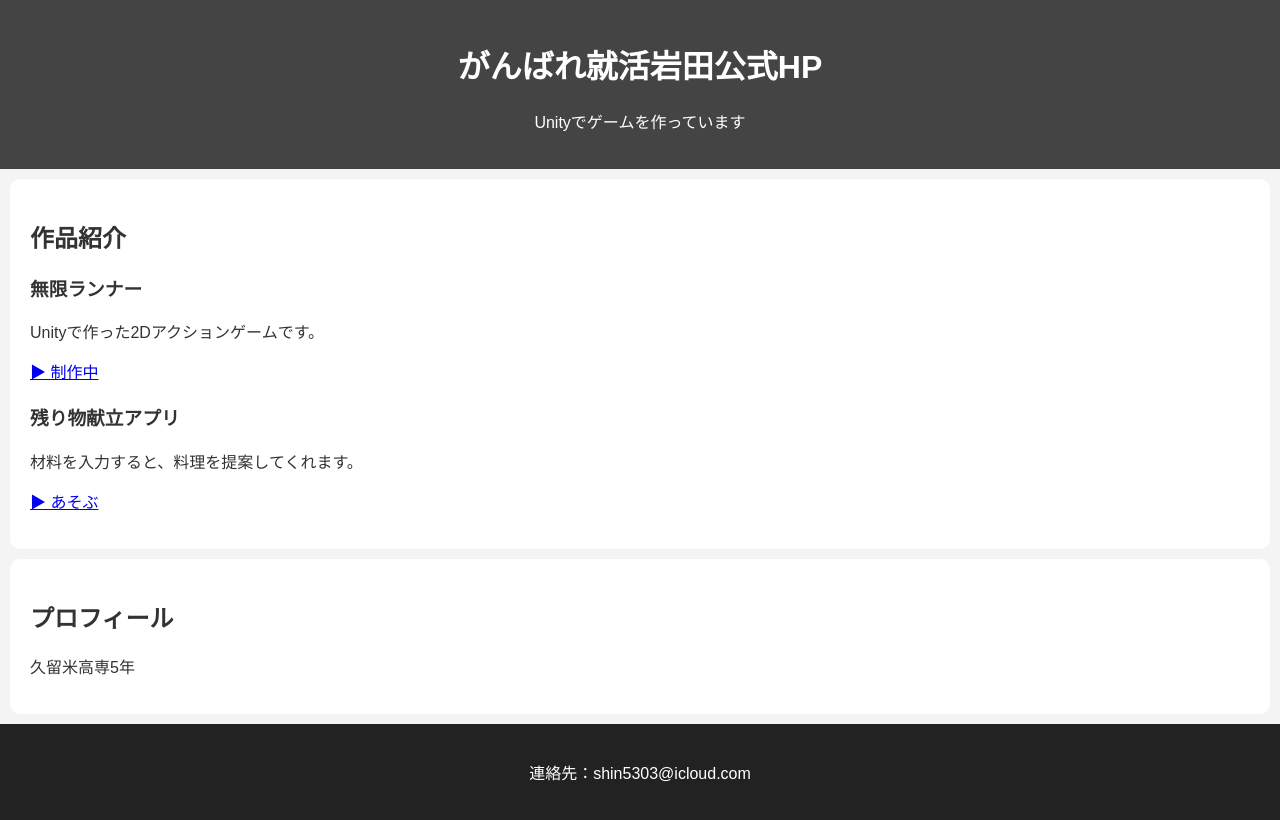
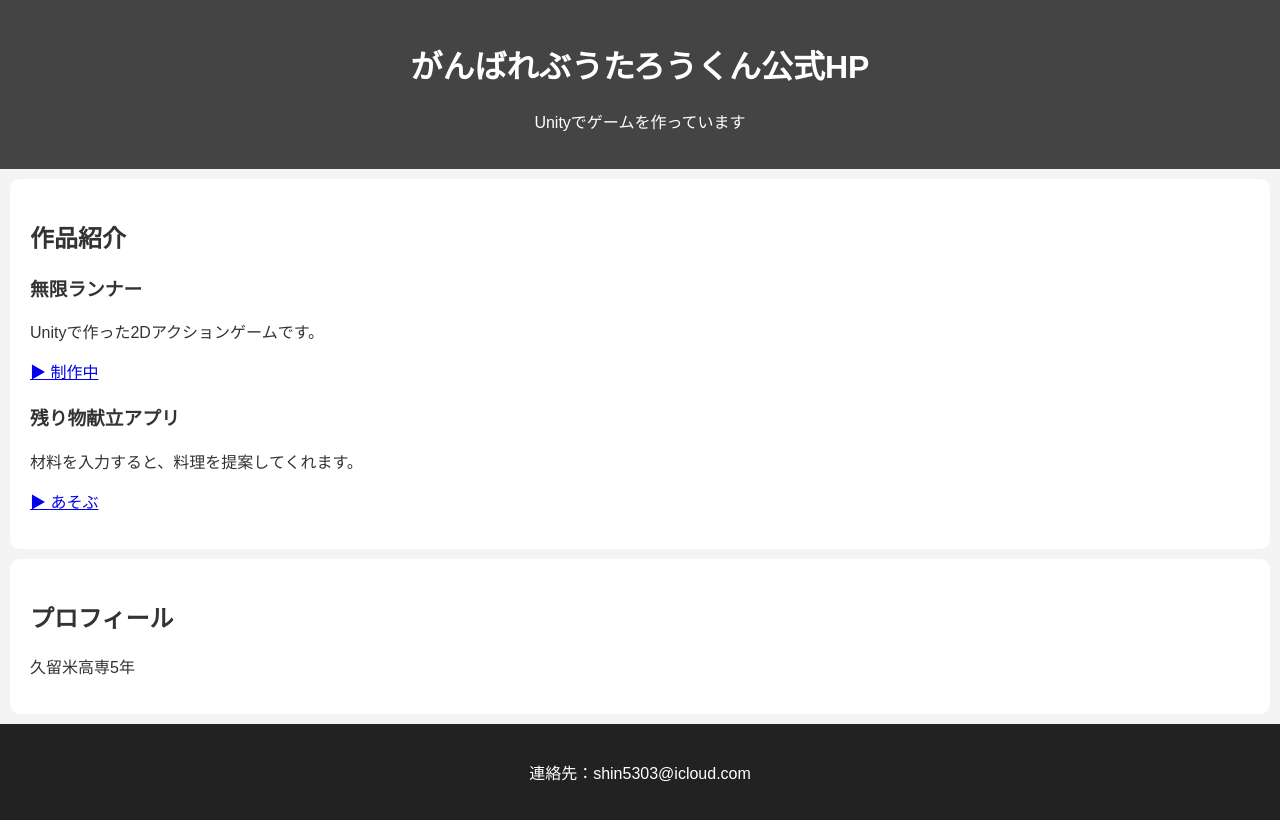
Before and after one commit to butaro453145/ButaroHomepage, a plain HTML site: page index.html in a window 1280 px wide. Drawn offline with Linux system fonts and the light colour scheme.

Commit message:
index.html を更新

```diff
--- a/index.html
+++ b/index.html
@@ -2,13 +2,12 @@
 <html lang="ja">
 <head>
   <meta charset="UTF-8">
-  <title>ぬべじよわんぬべじょわんぬ
-  </title>
+  <title>ぶうたろうのHP</title>
   <link rel="stylesheet" href="style.css">
 </head>
 <body>
   <header>
-    <h1>がんばれ就活岩田公式HP</h1>
+    <h1>がんばれぶうたろうくん公式HP</h1>
     <p>Unityでゲームを作っています</p>
   </header>
 
```
